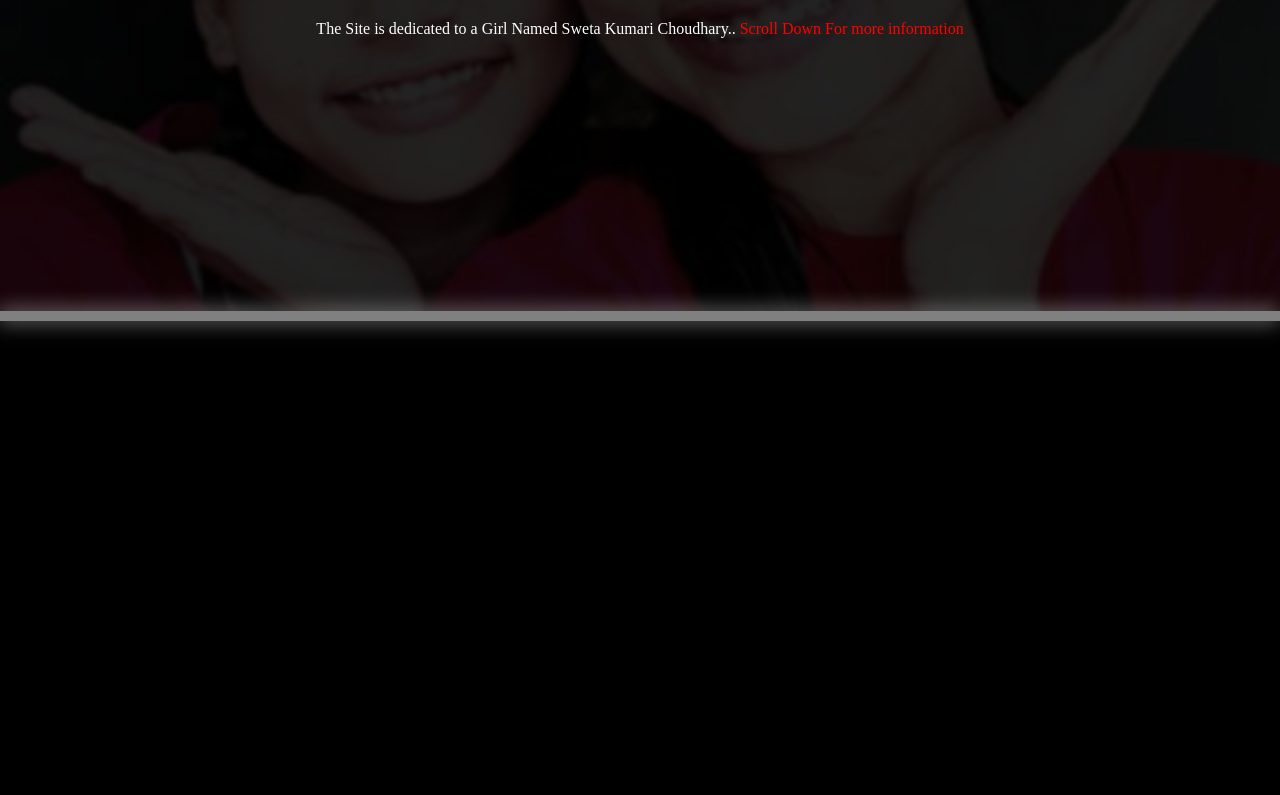
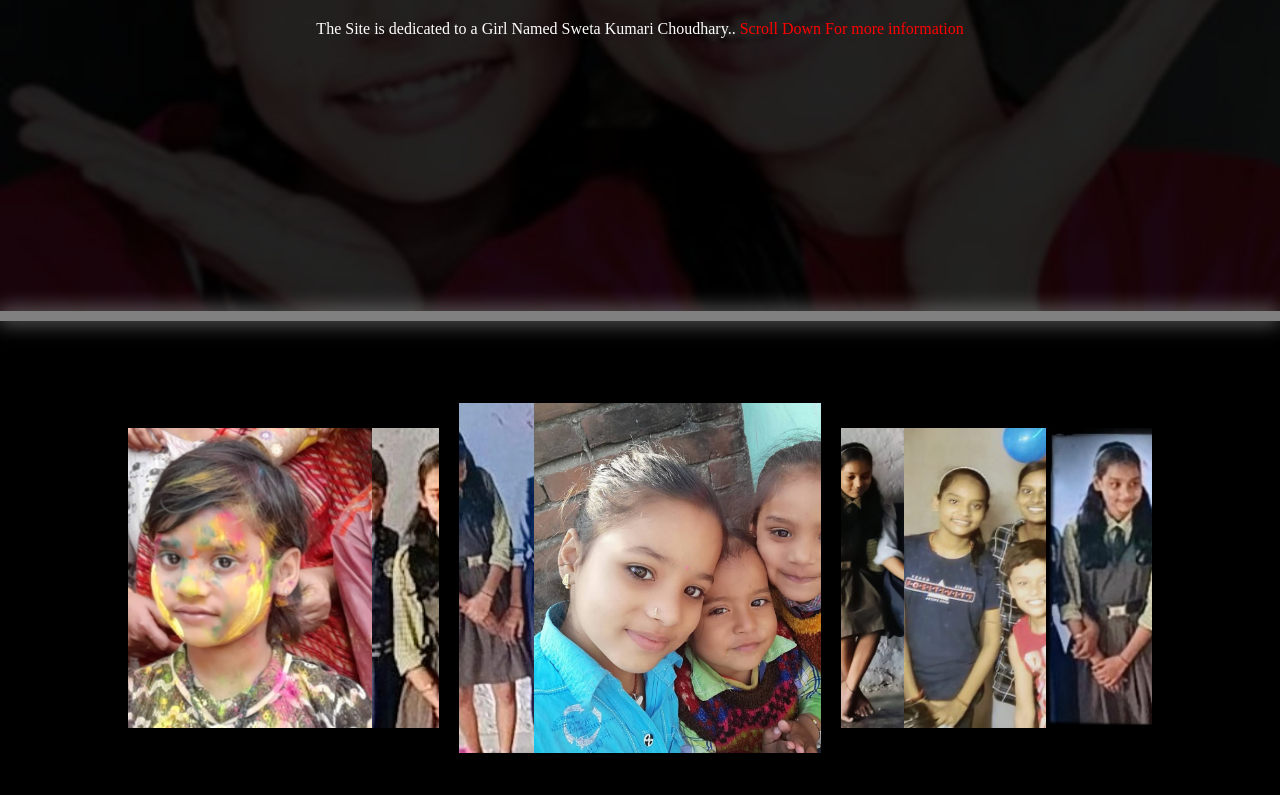
Before and after one commit to sweta73719/Portfolio, a plain HTML site: page index.html in a window 1280 px wide. Shown: the part 329-1124 px from the top of the page. Before the commit the page ends 800 px from the top, so only its background shows below. Drawn offline with Linux system fonts and the light colour scheme; a web font is replaced by a local one.

Commit message:
ADDED IMAGES IN ASTHETHIC WAY

```diff
--- a/index.html
+++ b/index.html
@@ -48,6 +48,11 @@
         </div>
     </div>
     <div class="line"></div>
+    <div class="image-container">
+        <div class="image1 image-box"><img src="assets/overdos of cutness.jpg" alt=""> <img src="assets/Rangoli (2).jpg" alt=""></div>
+        <div class="image2 image-box"><img src="assets/enjoying the time.jpg" alt=""> <img src="assets/childhood-image.jpg" alt=""></div>
+        <div class="image3 image-box"><img src="assets/getting bored.jpg" alt=""> <img src="assets/TEACHER_S DAY  (1).jpg" alt=""><img src="assets/watching me.jpg" alt=""></div>
+    </div>
 </div>
 
 </body>
--- a/style.css
+++ b/style.css
@@ -248,4 +248,43 @@
             background-color: gray;
             box-shadow: -1px 0px 20px 1px gray;
             position: relative;
+            margin-bottom: 40px;
         }
+
+        .image-container {
+            /* border: 1px solid red; */
+            height: 434px;
+            width: 80vw;
+            display: flex;
+            justify-content: center;
+            margin: auto;
+            /* padding: 10px; */
+            align-items: center;
+            align-content: center;
+        }
+
+        .image-box {
+            /* border: 1px solid red; */
+            overflow: hidden;
+            display: flex;
+            justify-content: center;
+            object-fit: cover;
+            object-position: center;
+        }
+
+        .image1 {
+            height: 300px;
+            width: 600px;
+            display: flex;
+            object-fit: fill;
+        }
+        .image2 {
+            height: 350px;
+            width: 700px;
+            margin-left: 20px;
+            margin-right: 20px;
+        }
+        .image3 {
+            height: 300px;
+            width: 600px;
+        }
```
